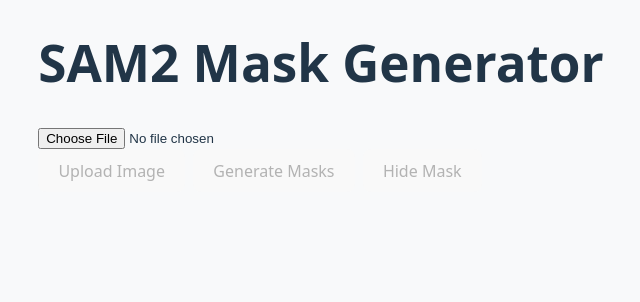
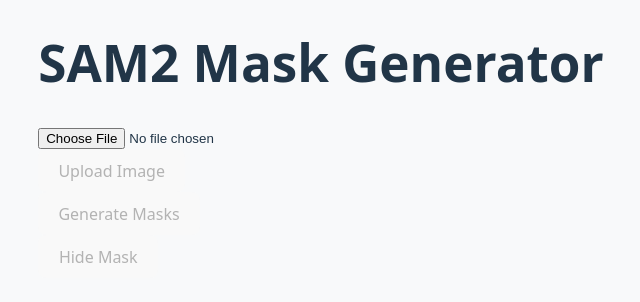
Before and after one commit to Ayush470/sam2-frontend, a React (Vite) app: page / in a window 1280 px wide. Shown: the top 302 px of the page, without its empty margins (319-959 px from the left). Built offline with nearby package versions, Linux system fonts and the light colour scheme.

Commit message:
Moved spinner inside button

```diff
--- a/src/App.jsx
+++ b/src/App.jsx
@@ -8,7 +8,9 @@
   const [imageUrl, setImageUrl] = useState("");
   const [imageId, setImageId] = useState("");
   const [masks, setMasks] = useState([]);
-  const [loading, setLoading] = useState(false);
+  const [uploading, setUploading] = useState(false);
+  const [generating, setGenerating] = useState(false);
+  const [fetchingMask, setFetchingMask] = useState(false);
   const [maskOverlay, setMaskOverlay] = useState(null);
   const [showMask, setShowMask] = useState(true);
   const [lastUploadedImage, setLastUploadedImage] = useState(null);
@@ -40,7 +42,7 @@
       alert("This image has already been uploaded. Please select a new image to upload again.");
       return;
     }
-    setLoading(true);
+    setUploading(true);
     try {
       const formData = new FormData();
       formData.append("file", image);
@@ -58,14 +60,15 @@
       console.error("Error uploading image:", error);
       alert("Failed to upload image. Please try again.");
     } finally {
-      setLoading(false);
+      setUploading(false);
+      alert("Image uploaded successfully! Now you can generate masks.");
     }
   };
 
   // Generate masks
   const generateMasks = async () => {
     if (!imageId) return;
-    setLoading(true);
+    setGenerating(true);
     try {
       const res = await fetch(`${API_BASE_URL}/generate-masks?image_id=${imageId}`, {
         method: "POST",
@@ -82,7 +85,7 @@
       console.error("Error generating masks:", error);
       alert("Failed to generate masks. Please try again.");
     } finally {
-      setLoading(false);
+      setGenerating(false);
     }
   };
 
@@ -103,7 +106,7 @@
     const scaleY = naturalHeight / displayedHeight;
     const x = Math.round(displayedX * scaleX);
     const y = Math.round(displayedY * scaleY);
-    setLoading(true);
+    setFetchingMask(true);
     try {
       const res = await fetch(`${API_BASE_URL}/mask?x=${x}&y=${y}&image_id=${imageId}`);
       if (!res.ok) {
@@ -115,7 +118,7 @@
       console.error("Error fetching mask:", error);
       alert("Failed to fetch mask. Please try again.");
     } finally {
-      setLoading(false);
+      setFetchingMask(false);
     }
   };
 
@@ -154,27 +157,40 @@
         </div>
       )}
       <div className="button-group">
-        <button onClick={uploadImage} disabled={!image || loading} style={{ marginRight: 8 }}>
-          Upload Image
+        <button
+          onClick={uploadImage}
+          disabled={!image || uploading || generating}
+          style={{ marginRight: 8, minWidth: "120px", display: "flex", alignItems: "center", justifyContent: "center" }}
+        >
+          {uploading ? (
+            <ClipLoader color="#ffffff" size={16} />
+          ) : (
+            "Upload Image"
+          )}
         </button>
-        <button onClick={generateMasks} disabled={!imageId || loading} style={{ marginRight: 8 }}>
-          Generate Masks
+        <button
+          onClick={generateMasks}
+          disabled={!imageId || uploading || generating}
+          style={{ marginRight: 8, minWidth: "120px", display: "flex", alignItems: "center", justifyContent: "center" }}
+        >
+          {generating ? (
+            <ClipLoader color="#ffffff" size={16} />
+          ) : (
+            "Generate Masks"
+          )}
         </button>
-        <button onClick={() => setShowMask((v) => !v)} disabled={!maskOverlay}>
-          {showMask ? "Hide Mask" : "Show Mask"}
+        <button
+          onClick={() => setShowMask((v) => !v)}
+          disabled={!maskOverlay || fetchingMask}
+          style={{ minWidth: "120px", display: "flex", alignItems: "center", justifyContent: "center" }}
+        >
+          {fetchingMask ? (
+            <ClipLoader color="#ffffff" size={16} />
+          ) : (
+            showMask ? "Hide Mask" : "Show Mask"
+          )}
         </button>
       </div>
-      {loading && (
-        <div style={{
-          display: "flex",
-          justifyContent: "center",
-          alignItems: "center",
-          padding: "2rem",
-          margin: "1rem 0"
-        }}>
-          <ClipLoader color="#36d7b7" size={50} />
-        </div>
-      )}
       {masks.length > 0 && <div className="status-message info">{masks.length} masks generated.</div>}
       {imageId && <div className="status-message success">✅ Image uploaded (ID: {imageId})</div>}
       {masks.length > 0 && <div className="status-message info">🎭 {masks.length} masks available. Click on the image to see masks!</div>}
```
